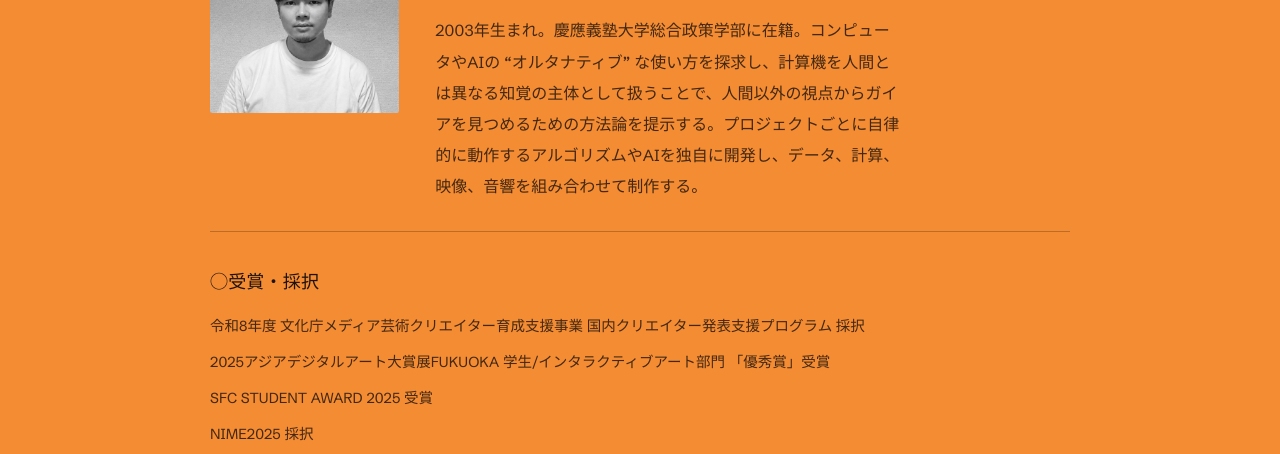
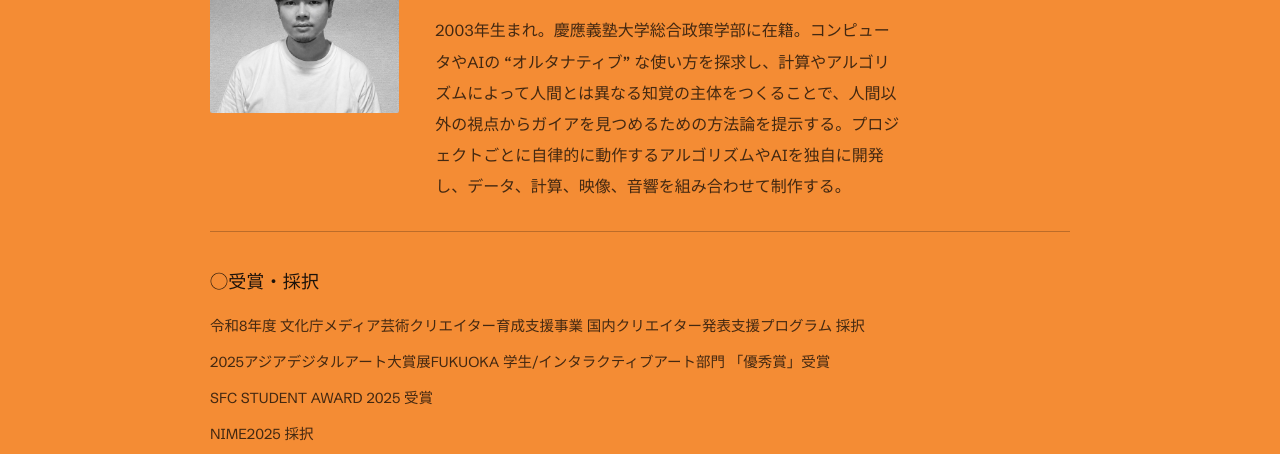
Before and after one commit to AtsuyaTsuchida/My_page, a plain HTML site: page about.html in a window 1280 px wide. Shown: the part 295-749 px from the top of the page. Drawn offline with Linux system fonts and the light colour scheme.

Commit message:
Build the perceiving subject out of computation and algorithms
The thesis sentence now names the means and keeps the gaze in one
place, instead of stating the viewpoint twice.

```diff
--- a/about.html
+++ b/about.html
@@ -54,8 +54,8 @@
             <span class="about-name-en">ATSUYA TSUCHIDA</span>
             <span class="about-name-ja">土田 篤弥</span>
           </div>
-          <p class="about-intro" data-en="Born 2003. Currently at the Faculty of Policy Management, Keio University. Exploring &#x27;alternative&#x27; uses of computers and AI, and treating the computer as a perceiving subject distinct from the human, I propose methods for regarding Gaia from a viewpoint other than our own. For each project I develop my own autonomously running algorithms and AI, making the work out of data, computation, image and sound.">
-            2003年生まれ。慶應義塾大学総合政策学部に在籍。コンピュータやAIの “オルタナティブ” な使い方を探求し、計算機を人間とは異なる知覚の主体として扱うことで、人間以外の視点からガイアを見つめるための方法論を提示する。プロジェクトごとに自律的に動作するアルゴリズムやAIを独自に開発し、データ、計算、映像、音響を組み合わせて制作する。
+          <p class="about-intro" data-en="Born 2003. Currently at the Faculty of Policy Management, Keio University. Exploring &#x27;alternative&#x27; uses of computers and AI, and building out of computation and algorithms a perceiving subject distinct from the human, I propose methods for regarding Gaia from a viewpoint other than our own. For each project I develop my own autonomously running algorithms and AI, making the work out of data, computation, image and sound.">
+            2003年生まれ。慶應義塾大学総合政策学部に在籍。コンピュータやAIの “オルタナティブ” な使い方を探求し、計算やアルゴリズムによって人間とは異なる知覚の主体をつくることで、人間以外の視点からガイアを見つめるための方法論を提示する。プロジェクトごとに自律的に動作するアルゴリズムやAIを独自に開発し、データ、計算、映像、音響を組み合わせて制作する。
           </p>
           </div>
         </section>
```
